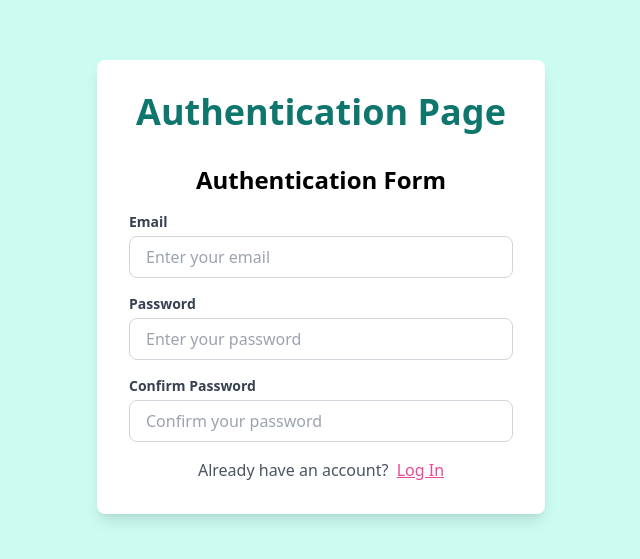
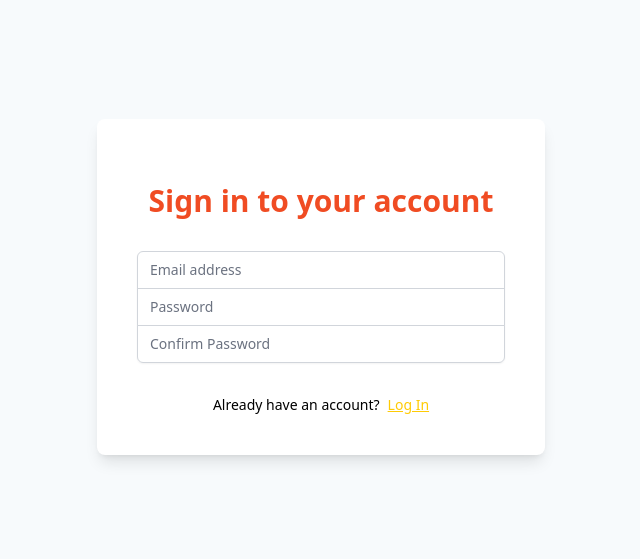
Before and after one commit to jmayheww/infinite-eats, a React (Create React App) app in the folder client/: page /signup in a window 1280 px wide. Shown: the part 113-672 px from the top of the page, without its empty margins (319-959 px from the left). Built offline with nearby package versions, Linux system fonts and the light colour scheme; no server answers.

Commit message:
edit and apply tailwind color and styling in tailwind.config.js, AuthenticationPage.js, LoginSignupForm.js

```diff
--- a/client/src/components/App.js
+++ b/client/src/components/App.js
@@ -1,12 +1,10 @@
-import { useState, useEffect, useContext } from "react";
+import { useState, useEffect } from "react";
 import { Routes, Route } from "react-router-dom";
-import UserContext from "../context/userAuth";
 
 import AuthenticationPage from "../pages/AuthenticationPage";
 
 function App() {
   const [count, setCount] = useState(0);
-  const { user, setUser, fetchCurrentUser } = useContext(UserContext);
 
   useEffect(() => {
     fetch("/hello")
--- a/client/src/components/LoginSignupForm.js
+++ b/client/src/components/LoginSignupForm.js
@@ -7,51 +7,43 @@ function LoginSignupForm() {
   const { pathname } = useLocation();
 
   return (
-    <div>
-      <h2 className="text-2xl font-semibold mb-4 text-center">
-        Authentication Form
-      </h2>
-      <form>
-        <div className="mb-4">
-          <label
-            className="block text-gray-700 text-sm font-bold mb-1"
-            htmlFor="email"
-          >
-            Email
+    <form className="mt-8 space-y-6">
+      <div className="rounded-md shadow-sm -space-y-px">
+        <div>
+          <label htmlFor="email-address" className="sr-only">
+            Email address
           </label>
           <input
-            type="text"
+            id="email-address"
             name="email"
-            id="email"
-            value={userAuthInput.email}
-            onChange={handleUserAuthInput}
-            className="w-full px-4 py-2 border border-gray-300 rounded-lg focus:outline-none focus:ring-2 focus:ring-teal-500"
-            placeholder="Enter your email"
+            type="email"
+            autoComplete="email"
+            required
+            className={`appearance-none ${
+              pathname === "/signup" ? "rounded-t-md" : "rounded-t-md"
+            } relative block w-full px-3 py-2 border border-gray-300 placeholder-gray-500 text-gray-900 focus:outline-none focus:ring-primary focus:border-primary focus:z-10 sm:text-sm`}
+            placeholder="Email address"
           />
         </div>
-        <div className="mb-4">
-          <label
-            className="block text-gray-700 text-sm font-bold mb-1"
-            htmlFor="password"
-          >
+        <div>
+          <label htmlFor="password" className="sr-only">
             Password
           </label>
           <input
+            id="password"
+            name="password"
             type="password"
-            name="password"
-            id="password"
-            value={userAuthInput.password}
-            onChange={handleUserAuthInput}
-            className="w-full px-4 py-2 border border-gray-300 rounded-lg focus:outline-none focus:ring-2 focus:ring-teal-500"
-            placeholder="Enter your password"
+            autoComplete="current-password"
+            required
+            className={`appearance-none ${
+              pathname === "/signup" ? "rounded-none" : "rounded-b-md"
+            } relative block w-full px-3 py-2 border border-gray-300 placeholder-gray-500 text-gray-900 focus:outline-none focus:ring-primary focus:border-primary focus:z-10 sm:text-sm`}
+            placeholder="Password"
           />
         </div>
         {pathname === "/login" ? null : (
-          <div className="mb-4">
-            <label
-              className="block text-gray-700 text-sm font-bold mb-1"
-              htmlFor="password_confirmation"
-            >
+          <div>
+            <label htmlFor="password_confirmation" className="sr-only">
               Confirm Password
             </label>
             <input
@@ -60,13 +52,15 @@ function LoginSignupForm() {
               id="password_confirmation"
               value={userAuthInput.password_confirmation}
               onChange={handleUserAuthInput}
-              className="w-full px-4 py-2 border border-gray-300 rounded-lg focus:outline-none focus:ring-2 focus:ring-teal-500"
-              placeholder="Confirm your password"
+              className={`appearance-none ${
+                pathname === "/signup" ? "rounded-b-md" : "rounded-none"
+              } relative block w-full px-3 py-2 border border-gray-300 placeholder-gray-500 text-gray-900 focus:outline-none focus:ring-primary focus:border-primary focus:z-10 sm:text-sm`}
+              placeholder="Confirm Password"
             />
           </div>
         )}
-      </form>
-    </div>
+      </div>
+    </form>
   );
 }
 
--- a/client/src/index.js
+++ b/client/src/index.js
@@ -15,7 +15,4 @@ root.render(
   </Router>
 );
 
-// If you want to start measuring performance in your app, pass a function
-// to log results (for example: reportWebVitals(console.log))
-// or send to an analytics endpoint. Learn more: https://bit.ly/CRA-vitals
 reportWebVitals();
--- a/client/src/pages/AuthenticationPage.js
+++ b/client/src/pages/AuthenticationPage.js
@@ -8,31 +8,33 @@ function AuthenticationPage() {
   const { pathname } = useLocation();
 
   return (
-    <div className="bg-teal-100 min-h-screen flex flex-col justify-center items-center">
-      <div className="max-w-md w-full bg-white p-8 rounded-lg shadow-lg">
-        <h1 className="text-4xl font-bold text-teal-700 mb-8 text-center">
-          Authentication Page
-        </h1>
-
+    <div className="bg-gray-100 min-h-screen flex items-center justify-center py-12 px-4 sm:px-6 lg:px-8">
+      <div className="max-w-md w-full space-y-8 bg-white shadow-lg rounded-lg p-10">
+        <div>
+          <h2 className="mt-6 text-center text-3xl font-extrabold text-primary">
+            Sign in to your account
+          </h2>
+        </div>
         <LoginSignupForm />
-
-        <p className="text-gray-600 text-center">
+        <div className="text-sm">
+          <p className="font-medium text-center">
             {pathname === "/login"
-            ? "Don't have an account? "
-            : "Already have an account? "}
+              ? "Don't have an account?"
+              : "Already have an account?"}
             <button
-            className="text-pink-500 underline ml-1 transition-colors duration-200 hover:text-pink-700"
               onClick={() =>
                 buttonClickResponseHandler(
                   pathname === "/login" ? "signup" : "login"
                 )
               }
+              className="text-yellow underline ml-2 hover:text-primary"
             >
               {pathname === "/login" ? "Sign Up" : "Log In"}
             </button>
           </p>
         </div>
       </div>
+    </div>
   );
 }
 
--- a/client/tailwind.config.js
+++ b/client/tailwind.config.js
@@ -1,21 +1,29 @@
 module.exports = {
-  content: ["./src/**/*.{js, jsx}"],
+  purge: ["./src/**/*.{js,jsx}"],
   theme: {
     extend: {
       colors: {
-        primary: "#FFA69E",
-        secondary: "#F9CDAD",
-        accent: "#FFD700",
-        neutral: "#F4F1DE",
-        darkAccent: "#9A1750",
-        peachyPink: "#FFA69E",
-        pastelYellow: "#F9CDAD",
-        pastelBlue: "#FFD700",
-        pastelGreen: "#A8D0E6",
-        deepBlue: "#374785",
-        navyBlue: "#24305E",
+        transparent: "transparent",
+        current: "currentColor",
+        black: "#000",
+        white: "#fff",
+        primary: "#f04c23",
+        secondary: "#6610f2",
+        red: "#f04c23",
+        beige: "#e8d6c6",
+        yellow: "#ffcb05",
+        blue: "#12a296",
+        gray: {
+          100: "#f7fafc",
+          400: "#cbd5e0",
+          700: "#4a5568",
+          900: "#1a202c",
+        },
       },
     },
   },
+  variants: {
+    extend: {},
+  },
   plugins: [],
 };
```
Lines whose indentation alone changed are shown as unchanged.
